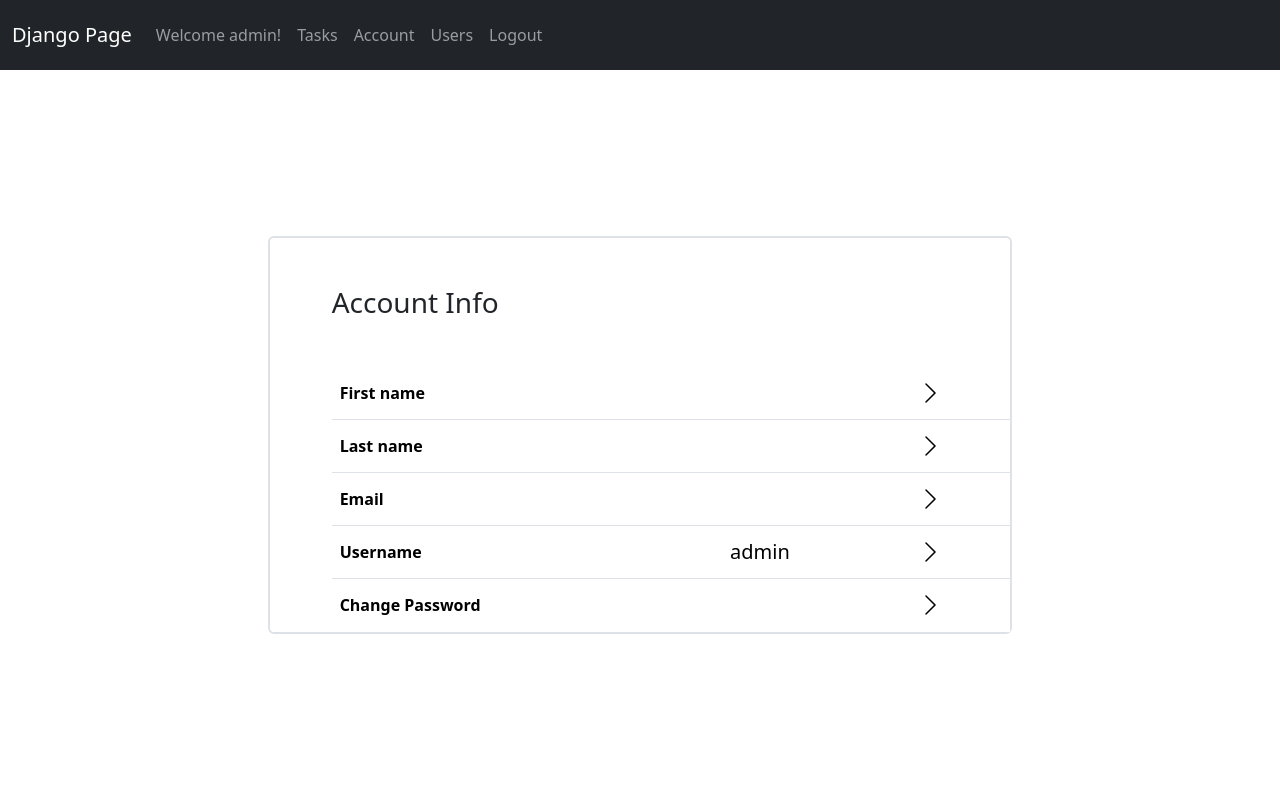
After one commit to Felipp3san/DjangoProjectCRM, a Django app: page /account/ in a window 1280 px wide. The commit adds this page. Run offline with Django 5.2, Linux system fonts and the light colour scheme; a user stored in the database is signed in.

Commit message:
New sections added, improved visuals

```diff
--- /dev/null
+++ b/website/static/css/styles.css
@@ -0,0 +1,61 @@
+* {
+    box-sizing: border-box
+}
+
+:root {
+    --nav-height: 70px; /*You HAVE To Give A Default Fallback Value*/
+}
+
+body {
+    width: 100vw;
+    height: 100vh;
+    margin: 0;
+    padding: 0;
+}
+
+.height-navbar {
+    height: var(--nav-height);
+}
+
+.main-container {
+    display: flex;
+    justify-content: center;
+    align-items: center;
+    width: 100%;
+    height: calc(100% - var(--nav-height));
+    max-width: 100%;
+    max-height: calc(100% - var(--nav-height));
+    padding: 0;
+    margin: 0;
+}
+
+.container {
+    max-height: 100%;
+    display: block;
+}
+
+.align-center {
+    margin-left: auto;
+    margin-right: auto;
+}
+
+.message-div {
+    display: block;
+}
+
+
+
+
+/* ACCOUNT MANAGAMENT TABLE */
+
+.cursor-pointer {
+    cursor: pointer;
+}
+
+.custom-border-color {
+    border-color: lightgray;
+}
+
+.last-tr {
+    border-color: transparent;
+}
--- /dev/null
+++ b/website/templates/account.html
@@ -0,0 +1,52 @@
+{% extends 'base.html' %}
+
+{% block title %}
+<title>Account Info</title>
+{% endblock %}
+
+{% block content %}
+
+<div class="col-md-8 align-center border rounded border-2 custom-border-color">
+    <div class="offset-md-1">
+        <h3 class="mb-5 mt-5">Account Info</h1>
+            <form method="POST">
+                {% csrf_token %}
+
+                {% if user.is_authenticated %}
+                <div>
+
+                    <table class="table table-hover mb-0 text align-middle">
+                        <tbody>
+                            <tr class="cursor-pointer" onclick="location.href='{% url 'home' %}'">
+                                <th scope="row">First name</th>
+                                <td class="fs-5">{{ user.first_name }}</td>
+                                <td><i class='bi bi-chevron-right' style='font-size:24px'></i></td>
+                            </tr>
+                            <tr class="cursor-pointer">
+                                <th scope="row">Last name</th>
+                                <td class="fs-5">{{ user.last_name }}</td>
+                                <td><i class='bi bi-chevron-right' style='font-size:24px'></i></td>
+                            </tr>
+                            <tr class="cursor-pointer">
+                                <th scope="row">Email</th>
+                                <td class="fs-5">{{ user.email }}</td>
+                                <td><i class='bi bi-chevron-right' style='font-size:24px'></i></td>
+                            </tr>
+                            <tr class="cursor-pointer" onclick="location.href='{% url 'home' %}'">
+                                <th scope="row">Username</th>
+                                <td class="fs-5">{{ user.username }}</td>
+                                <td><i class='bi bi-chevron-right' style='font-size:24px'></i></td>
+                            </tr>
+                            <tr class="cursor-pointer last-tr">
+                                <th scope="row"> Change Password</th>
+                                <td></td>
+                                <td><i class='bi bi-chevron-right' style='font-size:24px'></i></td>
+                            </tr>
+                        </tbody>
+                    </table>
+                    {% endif %}
+                </div>
+    </div>
+    </form>
+</div>
+{% endblock %}
--- a/website/templates/base.html
+++ b/website/templates/base.html
@@ -1,3 +1,5 @@
+{% load static %}
+
 <!DOCTYPE html>
 <html lang="en">
 
@@ -6,24 +8,25 @@
     <meta name="viewport" content="width=device-width, initial-scale=1.0">
     {% block title %}
     {% endblock %}
+    <link rel="stylesheet" href="{% static 'css/styles.css' %}">
     <link href="https://cdn.jsdelivr.net/npm/bootstrap@5.3.3/dist/css/bootstrap.min.css" rel="stylesheet"
         integrity="sha384-QWTKZyjpPEjISv5WaRU9OFeRpok6YctnYmDr5pNlyT2bRjXh0JMhjY6hW+ALEwIH" crossorigin="anonymous">
-</head>
+        <link rel="stylesheet" href="https://cdn.jsdelivr.net/npm/bootstrap-icons@1.11.3/font/bootstrap-icons.min.css">
+    </head>
 
 <body>
     {% include 'navbar.html' %}
-
+<div class="main-container">
     <div class="container">
-
         {% if messages %}
             {% for message in messages %}
                 {% if message.tags == 'error' %}
-                <div class="mt-3 alert alert-warning alert-dismissible fade show text-center" role="alert">
+                <div class="col-md-6 align-center alert alert-warning alert-dismissible fade show text-center" role="alert">
                     {{ message }}
                     <button type="button" class="btn-close" data-bs-dismiss="alert" aria-label="Close"></button>
                 </div>
                 {% elif message.tags == 'success' %}
-                <div class="mt-3 alert alert-success alert-dismissible fade show text-center" role="alert">
+                <div class="mt-3 col-md-6 align-center alert alert-success alert-dismissible fade show text-center" role="alert">
                     {{ message }}
                     <button type="button" class="btn-close" data-bs-dismiss="alert" aria-label="Close"></button>
                 </div>
@@ -34,6 +37,7 @@
         {% block content %}
         {% endblock %}
     </div>
+</div>
 
     <script src="https://cdn.jsdelivr.net/npm/bootstrap@5.3.3/dist/js/bootstrap.bundle.min.js"
         integrity="sha384-YvpcrYf0tY3lHB60NNkmXc5s9fDVZLESaAA55NDzOxhy9GkcIdslK1eN7N6jIeHz"
--- a/website/templates/navbar.html
+++ b/website/templates/navbar.html
@@ -1,6 +1,6 @@
-<nav class="navbar navbar-expand-lg navbar-dark bg-dark">
+<nav class="navbar navbar-expand-lg navbar-dark bg-dark height-navbar">
     <div class="container-fluid">
-        <a class="navbar-brand" href="{% url 'home' %}">Django CRM</a>
+        <a class="navbar-brand" href="{% url 'home' %}">Django Page</a>
         <button class="navbar-toggler" type="button" data-bs-toggle="collapse" data-bs-target="#navbarSupportedContent"
             aria-controls="navbarSupportedContent" aria-expanded="false" aria-label="Toggle navigation">
             <span class="navbar-toggler-icon"></span>
@@ -13,6 +13,9 @@
                 </li>
                 <li class="nav-item">
                     <a class="nav-link" href="{% url 'tasks' %}">Tasks</a>
+                </li>
+                <li class="nav-item">
+                    <a class="nav-link" href="{% url 'account' %}">Account</a>
                 </li>
                 {% if user.is_superuser %}
                 <li class="nav-item">
--- a/website/templates/register.html
+++ b/website/templates/register.html
@@ -23,7 +23,11 @@
 		{% endif %}
 
         {{ form.as_p }}
-        <button type="submit" class="btn btn-secondary">Register</button>
+
+        <div class="d-grid gap-2">
+            <button type="submit" class="btn btn-primary rounded-0">Register</button>
+            <a class="btn btn-secondary rounded-0 mb-5" href="{% url 'home' %}">Return</a>
+        </div>
     </form>
 </div>
 {% endblock %}
--- a/website/templates/tasks.html
+++ b/website/templates/tasks.html
@@ -5,7 +5,9 @@
 {% endblock %}
 
 {% block content %}
-<div class="col-md-12 mt-5">
+<div class="col-md-12">
+
+    <h1 class="mb-5 mt-5 text-center">Task Manager</h1>
 
     {% if tasks|length < 1 %}
     <h1 class="text-center h3 mb-5">No tasks available. Create one below!</p>
@@ -39,7 +41,7 @@
     <form method="POST">
         {% csrf_token %}
         <div class="input-group mb-3">
-            <input class="form-control border-dark bg-light rounded-0" type="text" name="content">
+            <input class="form-control border-dark bg-light rounded-0 mb-5" type="text" name="content">
             <div class="input-group-append">
                 <input class="btn bg-dark text-light ml-1 rounded-0" type="submit" value="Add Task">
             </div>
--- a/website/templates/update.html
+++ b/website/templates/update.html
@@ -5,7 +5,7 @@
 {% endblock %}
 
 {% block content %}
-<div class="col-md-12 mt-5">
+<div class="col-md-8 align-center">
 
     <h1 class="text-center h3 mb-5">Update Task</h1>
 
--- a/website/templates/users.html
+++ b/website/templates/users.html
@@ -5,7 +5,9 @@
 {% endblock %}
 
 {% block content %}
-<div class="col-md-12 mt-5">
+<div class="col-md-12">
+
+    <h1 class="mb-5 mt-5 text-center">User Management</h1>
 
     {% if users|length < 1 %}
     <p class="text-center h3 mb-5">No users available.</p>
@@ -35,7 +37,7 @@
                 <td class="border-dark text-center align-middle">{{ user.date_joined }}</td>
                 <td class="border-dark text-center">
                     <a class="btn btn-outline-danger" id="delete-button" href="{% url 'delete_user' user.id %}">Delete</a>
-                    <a class="btn btn-outline-success" id="update-button" href="/update/">Update</a>
+                    <a class="btn btn-outline-success" id="update-button" href="/update/">Edit</a>
                 </td>
             </tr>
         </tbody>
--- a/website/urls.py
+++ b/website/urls.py
@@ -6,9 +6,11 @@ from . import views
 urlpatterns = [
     path('', views.home, name='home'),
     path('logout/', views.logout_user, name='logout'),
+    path('account/', views.account, name='account'),
     path('register/', views.register_user, name='register'),
     path('users/', views.users, name='users'),
     path('users/delete/<int:user_id>', views.delete_user, name='delete_user'),
+    path('users/edit/<int:user_id>', views.edit_user, name='edit_user'),
     path('tasks/', views.tasks, name='tasks'),
     path('tasks/update/<int:task_id>', views.update_task, name='update_task'),
     path('tasks/delete/<int:task_id>', views.delete_task, name='delete_task'),
--- a/website/views.py
+++ b/website/views.py
@@ -5,7 +5,6 @@ from . import forms
 from .models import Task, User
 
 def home(request):
-    #Logging in
     if request.method == 'POST':
         username = request.POST['username']
         password = request.POST['password']
@@ -15,20 +14,26 @@ def home(request):
 
         if user is not None:
             login(request, user)
-            messages.success(request, "You Have Been Logged In!")
+            messages.success(request, "You have been logged in!")
             return redirect('tasks')
         else:
-            messages.error(request, "There Was An Error Logging In, Please Try Again...")
+            messages.error(request, "There was an error while trying to login. Please try again...")
             return redirect('home')
     else:
-        return render(request, 'home.html', {})
+        user = request.user
+        if user.is_authenticated:
+            return redirect('tasks')
+        else:
+            return render(request, 'home.html', {})
 
 
 def logout_user(request):
     logout(request)
-    messages.error(request, "You Have Been Logged Out...")
+    messages.error(request, "You have been logged out...")
     return redirect('home')
 
+def account(request):
+    return render(request, 'account.html', {})
 
 def register_user(request):
     if request.method == 'POST':
@@ -43,14 +48,13 @@ def register_user(request):
             user = authenticate(request, username=username, password=password)
             login(request, user)
 
-            messages.success(request, "You Have Successfully Registered! Welcome!")
+            messages.success(request, "You have successfully registered! Welcome!")
             return redirect('tasks')
         else:
             return render(request, 'register.html', {'form': form})
     else:
         form = forms.SignUpForm()
         return render(request, 'register.html', {'form': form})
-
 
 def users(request):
     if request.method == 'POST':
@@ -63,6 +67,8 @@ def users(request):
 def delete_user(request, user_id):
     pass
 
+def edit_user(request, user_id):
+    pass
 
 def tasks(request):
     if request.method == 'POST':
```
Also changed, not shown: website/forms.py (+6 -6 lines), website/templates/home.html (+8 -5 lines), db.sqlite3.
